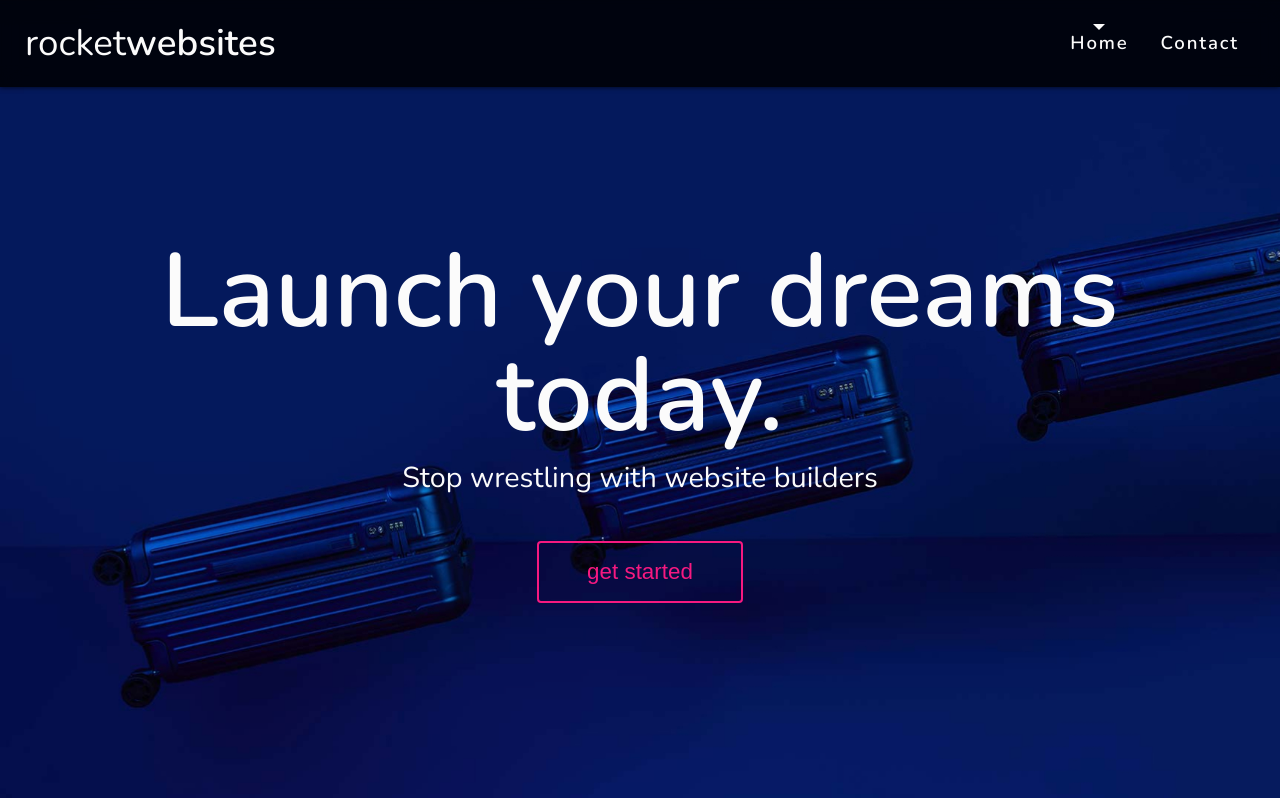
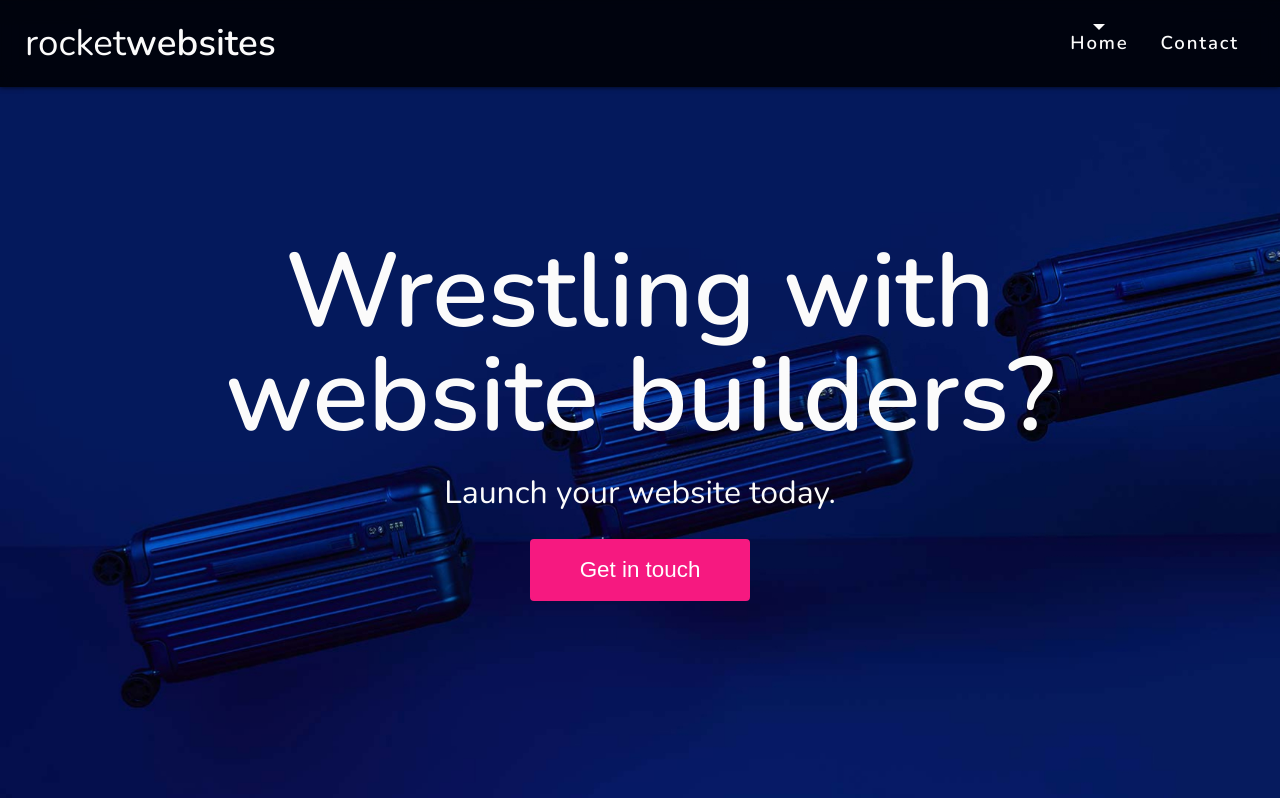
Before and after one commit to will-flores1/marketing-website-theme, a SvelteKit app: page / in a window 1280 px wide. Shown: the top 798 px of the page. Built offline with nearby package versions, Linux system fonts and the light colour scheme.

Commit message:
Change headline

```diff
--- a/src/components/Hero.svelte
+++ b/src/components/Hero.svelte
@@ -3,10 +3,10 @@
 
 <section class="wrap">
 	<div class="hero">
-		<h1>Launch your dreams today.</h1>
-		<p>Stop wrestling with website builders</p>
+		<h1>Wrestling with website builders?</h1>
+		<p>Launch your website today.</p>
 		<a href="/contact">
-			<input class="button-1" type="button" value="get started" />
+			<input class="button-1" type="button" value="Get in touch" />
 		</a>
 	</div>
 	<div />
@@ -37,21 +37,21 @@
 		animation: fadeIn 0.5s;
 	}
 	p {
-		font-size: clamp(1.8rem, 3vw, 1rem);
-		font-weight: 300;
-		padding: 1rem 0 0 0;
+		font-size: clamp(1.8rem, 3.5vw, 2rem);
+		font-weight: 400;
+		padding: 1.8rem 0 0 0;
 		color: var(--color-text-1);
 		animation: fadeIn 0.5s;
 	}
 
 	.button-1 {
-		margin-top: 3rem;
+		margin-top: 1.9rem;
 		padding: 1rem 3rem;
 		font-size: clamp(1.4rem, 1.5vw, 9rem);
 		max-width: 17rem;
-		background-color: rgba(240, 248, 255, 0);
+		background-color: rgb(246, 25, 128);
 		border: 2px solid rgb(246, 25, 128);
-		color: rgb(246, 25, 128);
+		color: white;
 		border-radius: 4px;
 		animation: fadeIn 0.5s;
 		transition: all 0.3s ease;
@@ -59,7 +59,7 @@
 
 	.button-1:hover {
 		cursor: pointer;
-		background-color: rgb(246, 25, 128);
+		background-color: rgb(211, 0, 99);
 		color: white;
 	}
 
```
